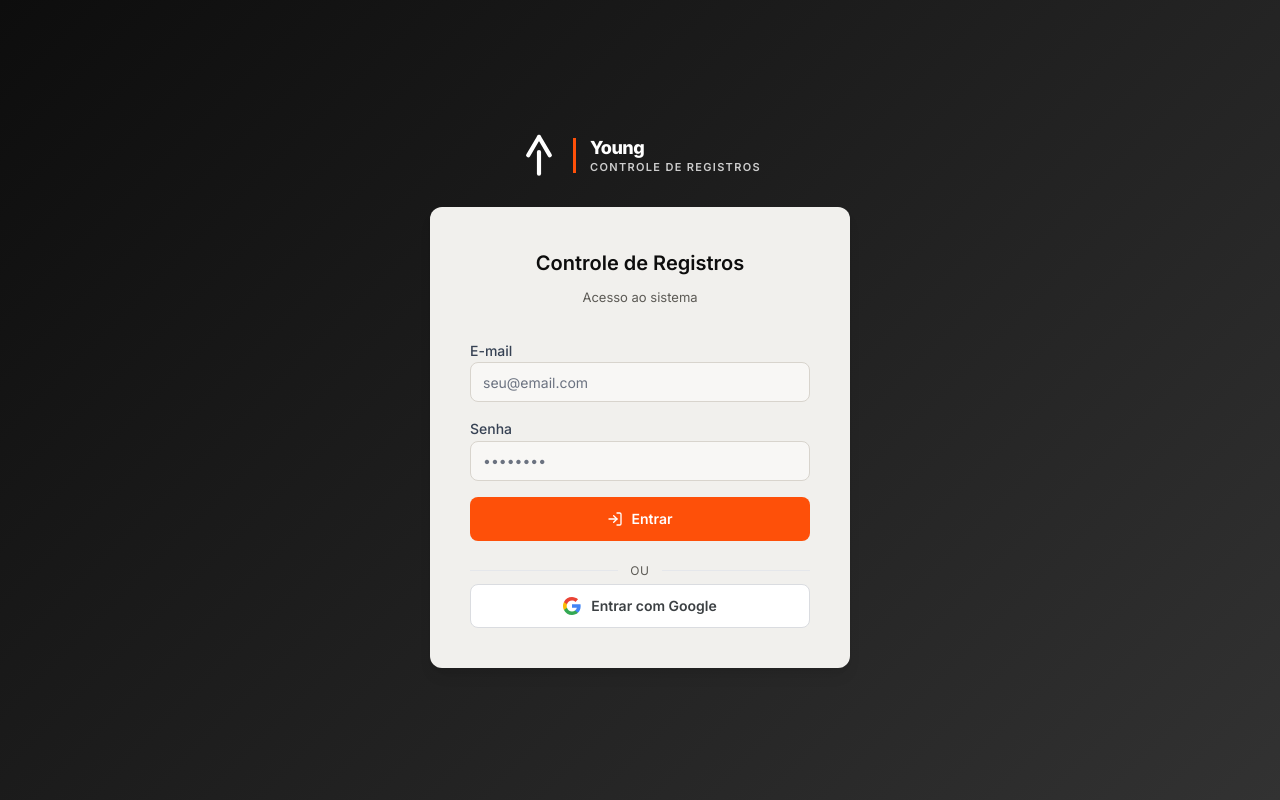
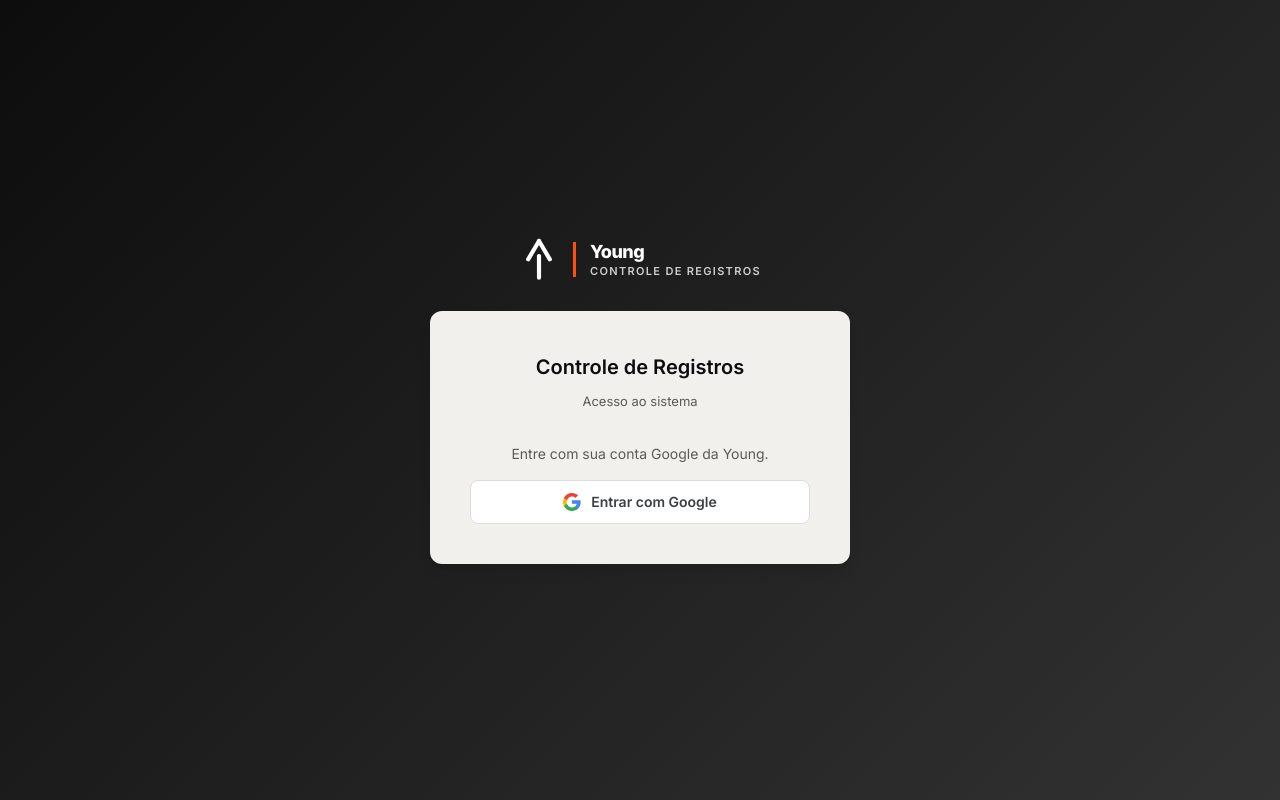
Before and after one commit to Young-Empreendimentos/Registros, a Next.js app: page /login in a window 1280 px wide. Built offline with nearby package versions, Linux system fonts and the light colour scheme; no server answers.

Commit message:
feat(auth): login apenas com Google
Remove o formulario de e-mail/senha da tela de login; fica so o
"Entrar com Google". A tela de primeiro acesso (criacao do admin
inicial) permanece como fallback quando nao ha nenhum usuario.

Co-Authored-By: Claude Opus 4.8 <noreply@anthropic.com>

```diff
--- a/src/app/(auth)/login/page.tsx
+++ b/src/app/(auth)/login/page.tsx
@@ -8,11 +8,11 @@ import { Label } from '@/components/ui/label';
 import { SiteBrand } from '@/components/site-brand';
 import { YoungLoaderMark } from '@/components/young-loader-mark';
 import { getBrowserSupabase } from '@/lib/supabase/browser';
-import { LogIn, UserPlus } from 'lucide-react';
+import { UserPlus } from 'lucide-react';
 
 const GOOGLE_MESSAGES: Record<string, { text: string; type: 'info' | 'danger' }> = {
   'status:solicitado': {
-    text: 'Solicitação enviada! Um gestor precisa aprovar seu acesso. Você será avisado por e-mail.',
+    text: 'Solicitação enviada! Um gestor precisa aprovar seu acesso antes do primeiro login.',
     type: 'info',
   },
   'status:pendente': {
@@ -84,30 +84,6 @@ export default function LoginPage() {
       }
     } catch {
       setError('Login com Google indisponível. Verifique a configuração.');
-    }
-  };
-
-  const handleLogin = async (e: React.FormEvent) => {
-    e.preventDefault();
-    setError('');
-    setLoading(true);
-    try {
-      const res = await fetch('/api/auth/login', {
-        method: 'POST',
-        headers: { 'Content-Type': 'application/json' },
-        body: JSON.stringify({ email, password }),
-      });
-      const data = await res.json();
-      if (!res.ok) {
-        setError(data.error || 'Erro ao fazer login');
-        return;
-      }
-      router.push('/registros');
-      router.refresh();
-    } catch {
-      setError('Erro de conexão');
-    } finally {
-      setLoading(false);
     }
   };
 
@@ -206,35 +182,10 @@ export default function LoginPage() {
             </Button>
           </form>
         ) : (
-          <form onSubmit={handleLogin} className="space-y-4" data-no-loader>
-            <div className="space-y-2">
-              <Label htmlFor="email">E-mail</Label>
-              <Input
-                id="email"
-                type="email"
-                value={email}
-                onChange={(e) => setEmail(e.target.value)}
-                placeholder="seu@email.com"
-                required
-              />
-            </div>
-            <div className="space-y-2">
-              <Label htmlFor="password">Senha</Label>
-              <Input
-                id="password"
-                type="password"
-                value={password}
-                onChange={(e) => setPassword(e.target.value)}
-                placeholder="••••••••"
-                required
-              />
-            </div>
-            <Button type="submit" className="w-full h-11" disabled={loading}>
-              <LogIn className="w-5 h-5" />
-              {loading ? 'Entrando...' : 'Entrar'}
-            </Button>
-
-            <div className="login-divider"><span>ou</span></div>
+          <div className="space-y-4" data-no-loader>
+            <p className="text-center text-sm" style={{ color: 'var(--text-muted)' }}>
+              Entre com sua conta Google da Young.
+            </p>
 
             <button type="button" onClick={handleGoogleLogin} className="btn-google" data-no-loader>
               <svg width="18" height="18" viewBox="0 0 18 18" aria-hidden="true">
@@ -245,7 +196,7 @@ export default function LoginPage() {
               </svg>
               Entrar com Google
             </button>
-          </form>
+          </div>
         )}
       </div>
     </div>
```
